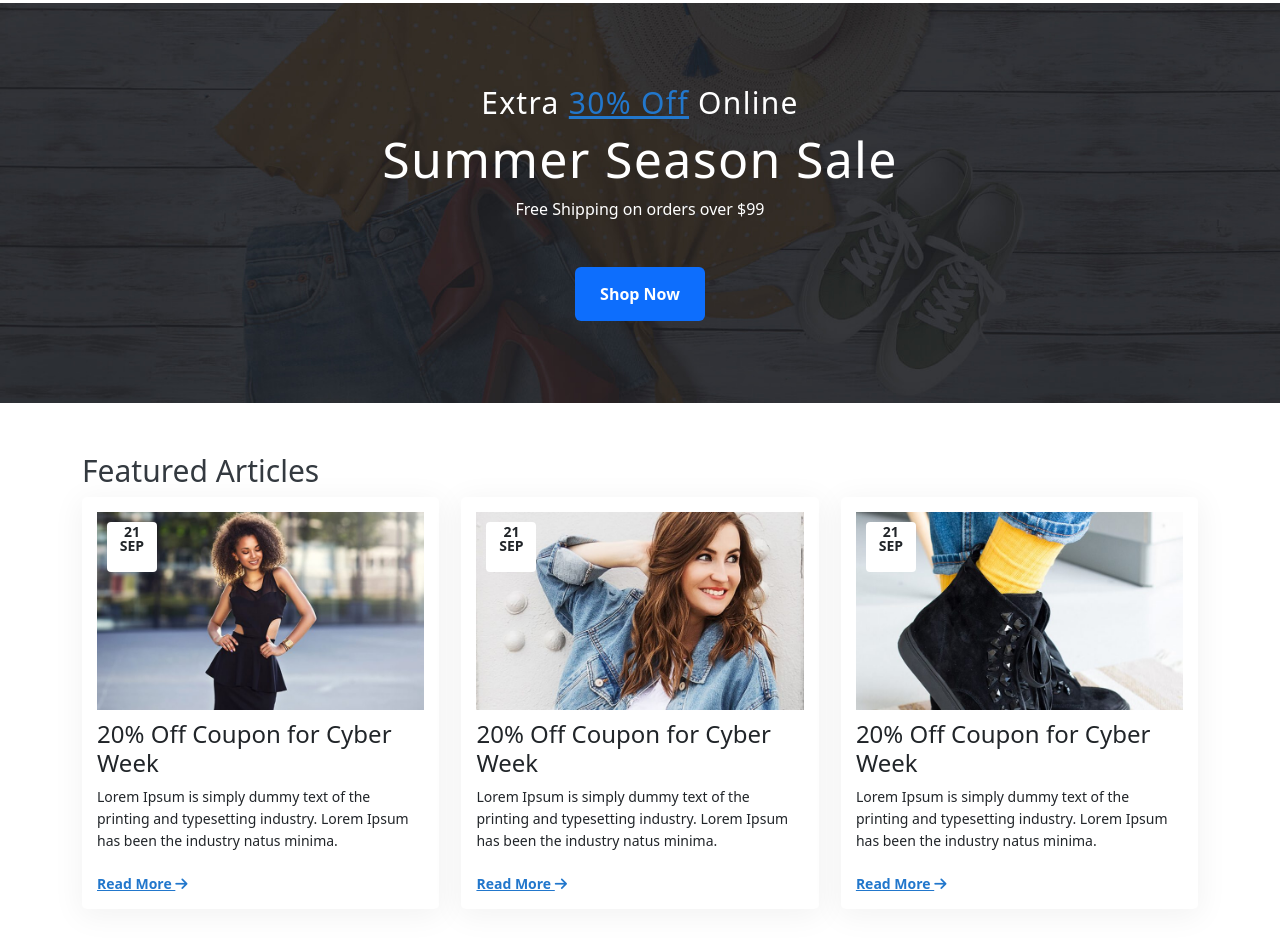
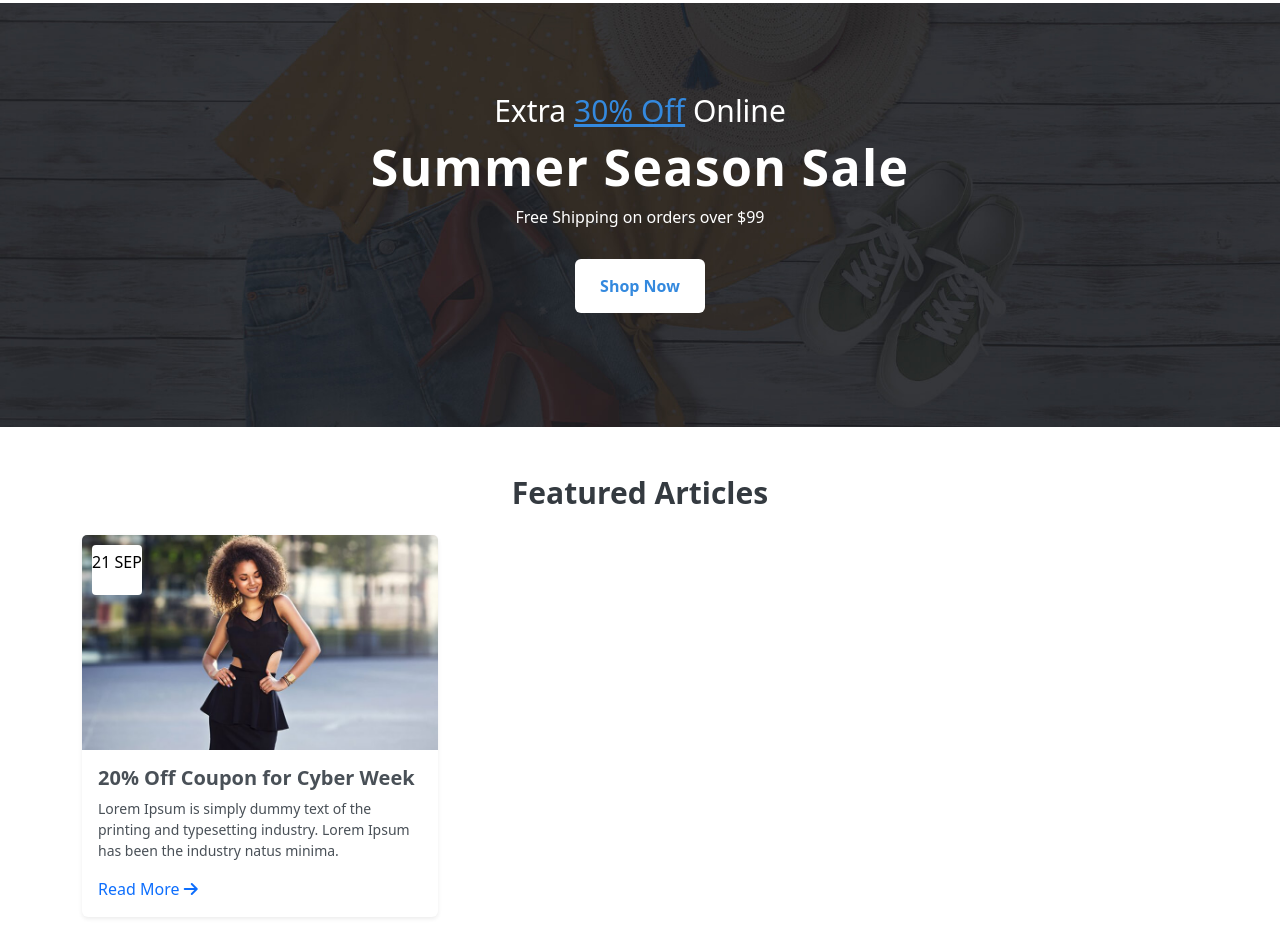
Before and after one commit to ShuvoMallick01/eCommerce-Landing-Page-Bootstrap-Template, a plain HTML site: page index.html in a window 1280 px wide. Shown: the part 1810-2754 px from the top of the page. Drawn offline with nearby package versions, Linux system fonts and the light colour scheme.

Commit message:
Article Add

```diff
--- a/css/style.css
+++ b/css/style.css
@@ -201,12 +201,10 @@ Keywords: eCommerce Website, Template, bootstrap template etc.
 /* ===== START ===== */
 /* ===== END ===== */
 
-/* Best Selling Products area end */
-/* ================================================ */
-/* summer season sale start */
+/* ===== Summer Sale start ===== */
 .summer-sale {
   background-image: url(../assets/images/parallax.jpg);
-  color: #fff;
+  color: var(--bs-white);
   background-size: cover;
   background-repeat: no-repeat;
   background-position: center;
@@ -214,14 +212,15 @@ Keywords: eCommerce Website, Template, bootstrap template etc.
   text-align: center;
 }
 
+.summer-sale .row {
+  min-height: 400px;
+}
 .summer-sale h3 {
-  font-weight: 500;
   font-size: 30px;
-  letter-spacing: 1.3px;
 }
 
 .summer-sale h3 span {
-  color: #27c;
+  color: var(--bs-primary);
   text-decoration: underline;
 }
 
@@ -235,47 +234,33 @@ Keywords: eCommerce Website, Template, bootstrap template etc.
 .summer-sale button {
   margin-top: 30px;
 }
-/* Summer season sale end  */
-/* ================================================ */
-/*  Featured Articles start */
-.featured-articles {
-  margin: 50px 0;
+/* =====  Summer sale end =====   */
+
+/*  =====  Featured Articles start ===== */
+
+.featured-articles .single-article {
+  /* width: 32%; */
+  /* background-color: #fff; */
+  /* box-shadow: 0 5px 30px 3px rgb(0 0 0 / 5%); */
+  /* border-radius: 5px; */
+  /* padding: 15px; */
 }
 
-.single-article {
-  width: 32%;
-  background-color: #fff;
-  box-shadow: 0 5px 30px 3px rgb(0 0 0 / 5%);
-  border-radius: 5px;
-  padding: 15px;
+.featured-articles .article-top-img {
+  /* max-height: 200px; */
+  /* overflow: hidden; */
+  /* position: relative; */
+  cursor: pointer;
+  /* margin-bottom: 10px; */
 }
 
-.article-top-img {
-  max-height: 200px;
-  overflow: hidden;
-  position: relative;
-  cursor: pointer;
-  margin-bottom: 10px;
-}
-
-.article-top-img img {
+.featured-articles .article-top-img img {
   width: 100%;
 }
-
+/*
 .article-date {
   width: 100%;
-}
-
-.article-date {
-  position: absolute;
-  width: 50px;
-  height: 550px;
-  border-radius: 4px;
-  background-color: white;
-  text-align: center;
-  top: 10px;
-  left: 10px;
-}
+} */
 
 .article-date {
   position: absolute;
@@ -288,33 +273,22 @@ Keywords: eCommerce Website, Template, bootstrap template etc.
   left: 10px;
 }
 
-.article-date p {
-  font-size: 14px;
-  font-weight: 600;
-  line-height: 1;
-  width: min-content;
+.single-article .card-body {
+  color: var(--bs-gray-700) !important;
 }
 
-.article-content h3 {
-  font-size: 18px;
-  margin-top: 5px;
+.single-article .card-title {
+  font-size: 20px !important;
+  font-weight: 600;
 }
 
-.article-content p {
+.single-article .card-text {
   font-size: 14px;
-  line-height: 1.6;
-  margin-top: 5px;
+  font-weight: 400;
 }
+/* ===== Article End =====  */
 
-.article-content a {
-  color: #27c;
-  font-weight: 600;
-  font-size: 14px;
-  margin-top: 20px;
-  display: block;
-}
-
-/* Footer start  */
+/* ===== Footer start =====  */
 footer {
   background-color: #222222;
   padding: 30px 0;
--- a/index.html
+++ b/index.html
@@ -405,103 +405,66 @@
     </section>
     <!-- Best Selling Products area END -->
 
-    <!-- summer sale start -->
-    <div class="summer-sale d-flex justify-content-center align-items-center">
+    <!-- Summer Sale START -->
+    <section class="summer-sale my-5 pb-4 text-white">
       <div class="container">
-        <h3>Extra <span>30% Off</span> Online</h3>
-        <h2>Summer Season Sale</h2>
-        <p>Free Shipping on orders over $99</p>
+        <div
+          class="row mx-auto d-flex flex-column justify-content-center align-content-center"
+        >
+          <div class="contents">
+            <h3>Extra <span>30% Off</span> Online</h3>
+            <h2 class="fw-bold">Summer Season Sale</h2>
+            <p class="p-0 m-0">Free Shipping on orders over $99</p>
 
-        <button class="btn btn-primary">Shop Now</button>
-      </div>
-    </div>
-    <!-- summer sale end -->
-
-    <!-- Featured Articles start -->
-    <section class="featured-articles">
-      <div class="container">
-        <h2 class="heading">Featured Articles</h2>
-        <div
-          class="article-list d-flex justify-content-between align-items-center"
-        >
-          <!-- single article item -->
-          <div class="single-article">
-            <div class="article-top-img">
-              <img
-                src="./assets/images/post-5-1-768x465.jpg"
-                class="transform-rotate"
-                alt="post-image"
-              />
-              <div
-                class="article-date d-flex justify-content-center align-items-center"
-              >
-                <p>21 SEP</p>
-              </div>
-            </div>
-
-            <div class="article-content">
-              <h4>20% Off Coupon for Cyber Week</h4>
-              <p>
-                Lorem Ipsum is simply dummy text of the printing and typesetting
-                industry. Lorem Ipsum has been the industry natus minima.
-              </p>
-              <a href="#">Read More <i class="fa-solid fa-arrow-right"></i></a>
-            </div>
-          </div>
-
-          <!-- single article item -->
-          <div class="single-article">
-            <div class="article-top-img">
-              <img
-                src="./assets/images/post-2-2-768x465.jpg"
-                class="transform-rotate"
-                alt="post-image"
-              />
-              <div
-                class="article-date d-flex justify-content-center align-items-center"
-              >
-                <p>21 SEP</p>
-              </div>
-            </div>
-
-            <div class="article-content">
-              <h4>20% Off Coupon for Cyber Week</h4>
-              <p>
-                Lorem Ipsum is simply dummy text of the printing and typesetting
-                industry. Lorem Ipsum has been the industry natus minima.
-              </p>
-              <a href="#">Read More <i class="fa-solid fa-arrow-right"></i></a>
-            </div>
-          </div>
-
-          <!-- single article item -->
-          <div class="single-article">
-            <div class="article-top-img">
-              <img
-                src="./assets/images/post-4-1-768x465.jpg"
-                class="transform-rotate"
-                alt="post-image"
-              />
-              <div
-                class="article-date d-flex justify-content-center align-items-center"
-              >
-                <p>21 SEP</p>
-              </div>
-            </div>
-
-            <div class="article-content">
-              <h4>20% Off Coupon for Cyber Week</h4>
-              <p>
-                Lorem Ipsum is simply dummy text of the printing and typesetting
-                industry. Lorem Ipsum has been the industry natus minima.
-              </p>
-              <a href="#">Read More <i class="fa-solid fa-arrow-right"></i></a>
-            </div>
+            <button class="btn btn-secondary">Shop Now</button>
           </div>
         </div>
       </div>
     </section>
-    <!-- Featured articales end -->
+    <!-- Summer sale end -->
+
+    <!-- Featured Articles start -->
+    <section class="featured-articles my-5 pb-4 text-white">
+      <div class="container">
+        <div class="row gy-5 gy-lg-0">
+          <!-- Title -->
+          <h2 class="heading text-center mb-4 fw-bold">Featured Articles</h2>
+
+          <!-- Single Product -->
+          <div class="col-lg-4 col-md-6">
+            <div class="card single-article border-0 shadow-sm">
+              <div class="article-top-img position-relative overflow-hidden">
+                <img
+                  src="./assets/images/post-5-1-768x465.jpg"
+                  class="img-fluid card-img-top"
+                  alt="..."
+                />
+                <div
+                  class="article-date position-absolute d-flex justify-content-center align-items-center"
+                >
+                  <p class="text-black">21 SEP</p>
+                </div>
+              </div>
+
+              <div class="card-body">
+                <h5 class="card-title">20% Off Coupon for Cyber Week</h5>
+                <p class="card-text">
+                  Lorem Ipsum is simply dummy text of the printing and
+                  typesetting industry. Lorem Ipsum has been the industry natus
+                  minima.
+                </p>
+                <a href="#" class="text-decoration-none"
+                  >Read More <i class="fa-solid fa-arrow-right"></i
+                ></a>
+              </div>
+            </div>
+          </div>
+
+          <!-- End Row -->
+        </div>
+      </div>
+    </section>
+    <!-- Featured Articles END -->
 
     <!-- Footer start -->
     <footer>
```
